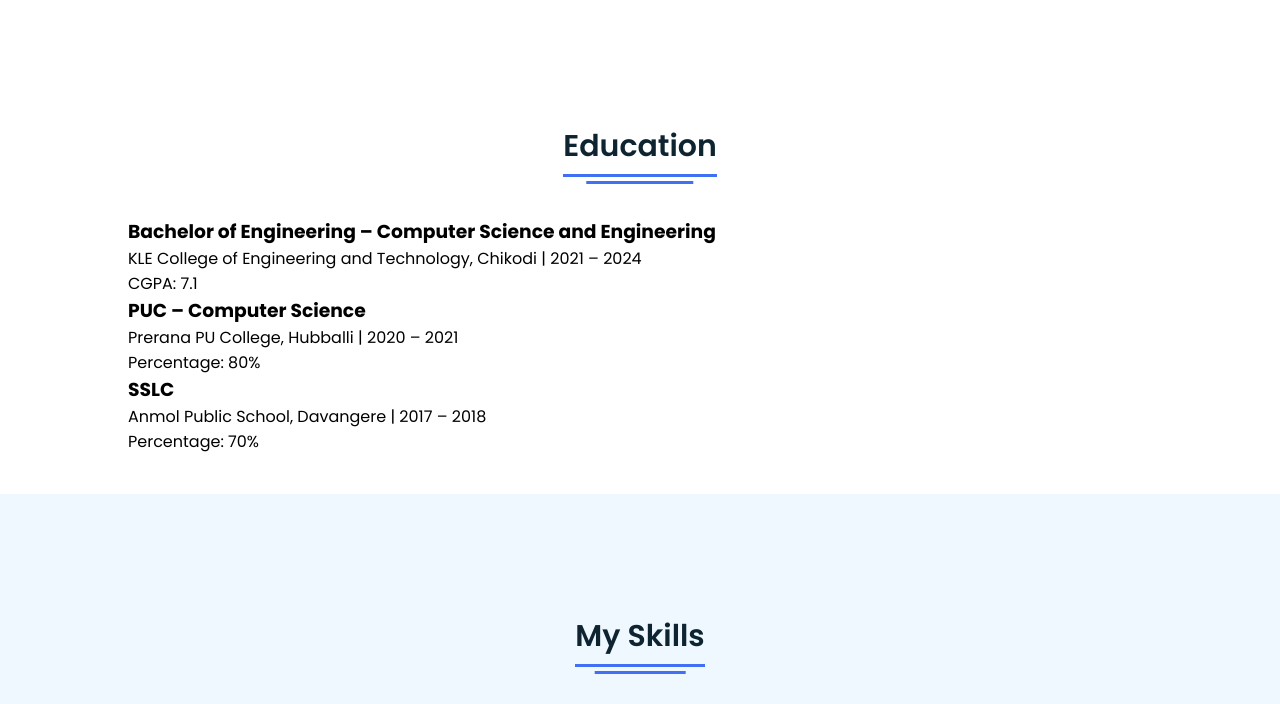
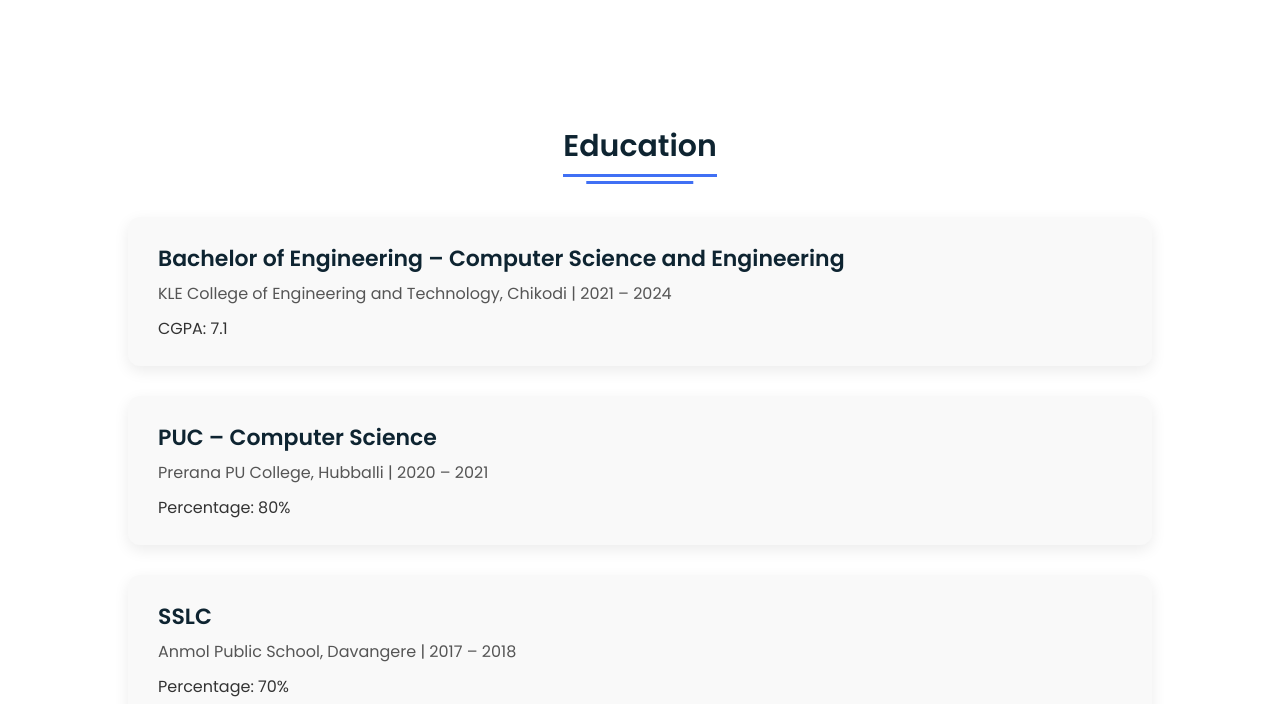
Before and after one commit to Prateekdk-04/Personal-Portfolio-, a plain HTML site: page index.html in a window 1280 px wide. Shown: the part 1376-2080 px from the top of the page. Drawn offline with Linux system fonts and the light colour scheme.

Commit message:
style.css

```diff
--- a/style.css
+++ b/style.css
@@ -294,6 +294,89 @@
   color: #4070f4;
 }
 
+/* Education Section CSS */
+.education {
+  background: #fff;
+}
+
+.education .education-details {
+  display: flex;
+  flex-direction: column;
+  gap: 30px;
+}
+
+.education .edu-item {
+  border-radius: 12px;
+  padding: 25px 30px;
+  box-shadow: 0 5px 15px rgba(0, 0, 0, 0.08);
+  transition: all 0.3s ease;
+  background-color: #f9f9f9;
+  transform: translateY(20px);
+  opacity: 0;
+  animation: fadeUp 0.8s forwards;
+}
+
+.education .edu-item:nth-child(2) {
+  animation-delay: 0.2s;
+}
+
+.education .edu-item:nth-child(3) {
+  animation-delay: 0.4s;
+}
+
+.education .edu-item:hover {
+  background-color: #4070f4;
+  color: #fff;
+  transform: translateY(-5px);
+}
+
+.education .edu-item:hover h3,
+.education .edu-item:hover span,
+.education .edu-item:hover p {
+  color: #fff;
+}
+
+.education .edu-item h3 {
+  font-size: 22px;
+  font-weight: 600;
+  color: #0E2431;
+}
+
+.education .edu-item span {
+  display: block;
+  font-size: 16px;
+  color: #555;
+  margin-top: 6px;
+}
+
+.education .edu-item p {
+  margin-top: 10px;
+  color: #333;
+}
+
+/* Animation Keyframes */
+@keyframes fadeUp {
+  to {
+    opacity: 1;
+    transform: translateY(0);
+  }
+}
+
+/* Responsive for Education Section */
+@media (max-width: 768px) {
+  .education .edu-item {
+    padding: 20px;
+  }
+
+  .education .edu-item h3 {
+    font-size: 20px;
+  }
+
+  .education .edu-item span,
+  .education .edu-item p {
+    font-size: 15px;
+  }
+}
 /* My Skills CSS */
 .skills {
   background: #F0F8FF;
```
